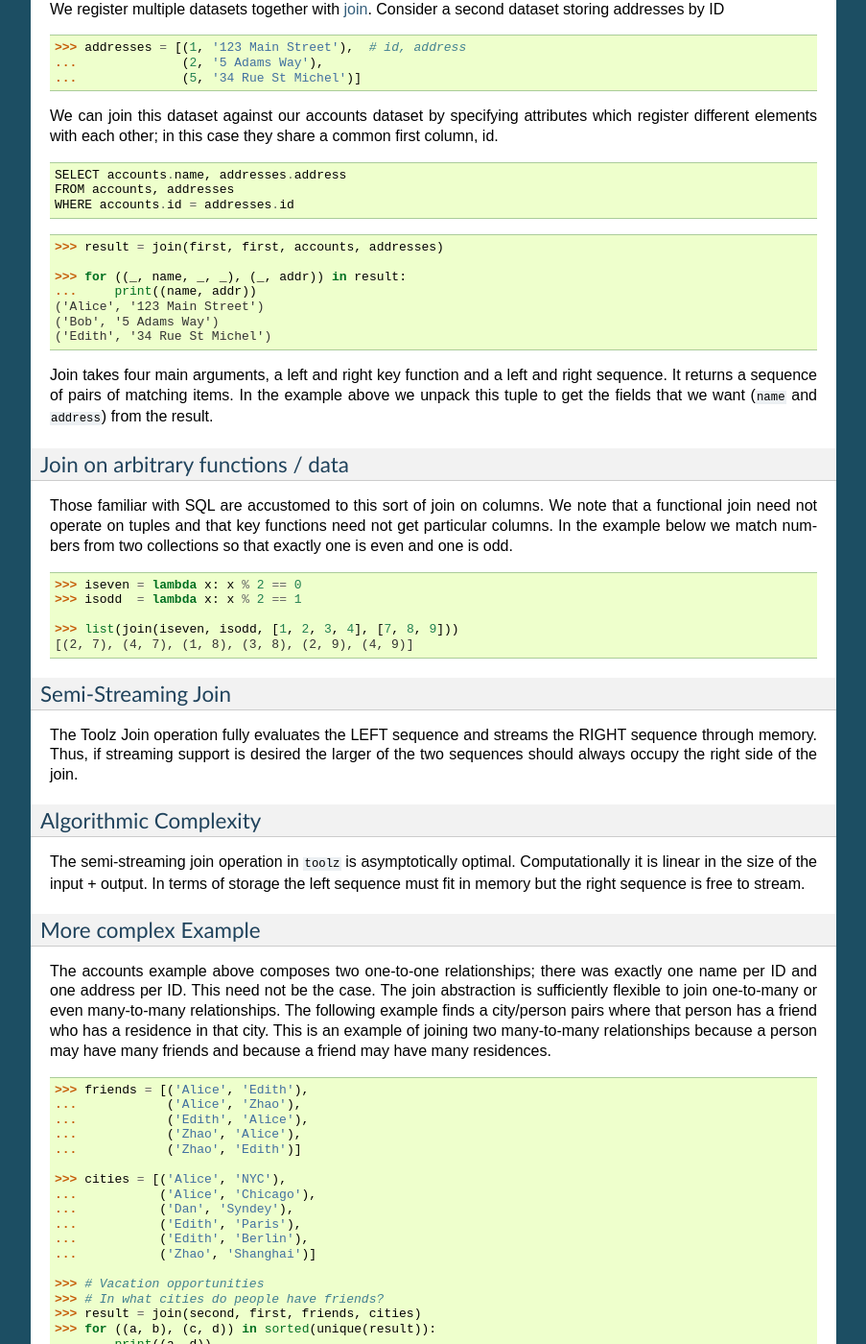
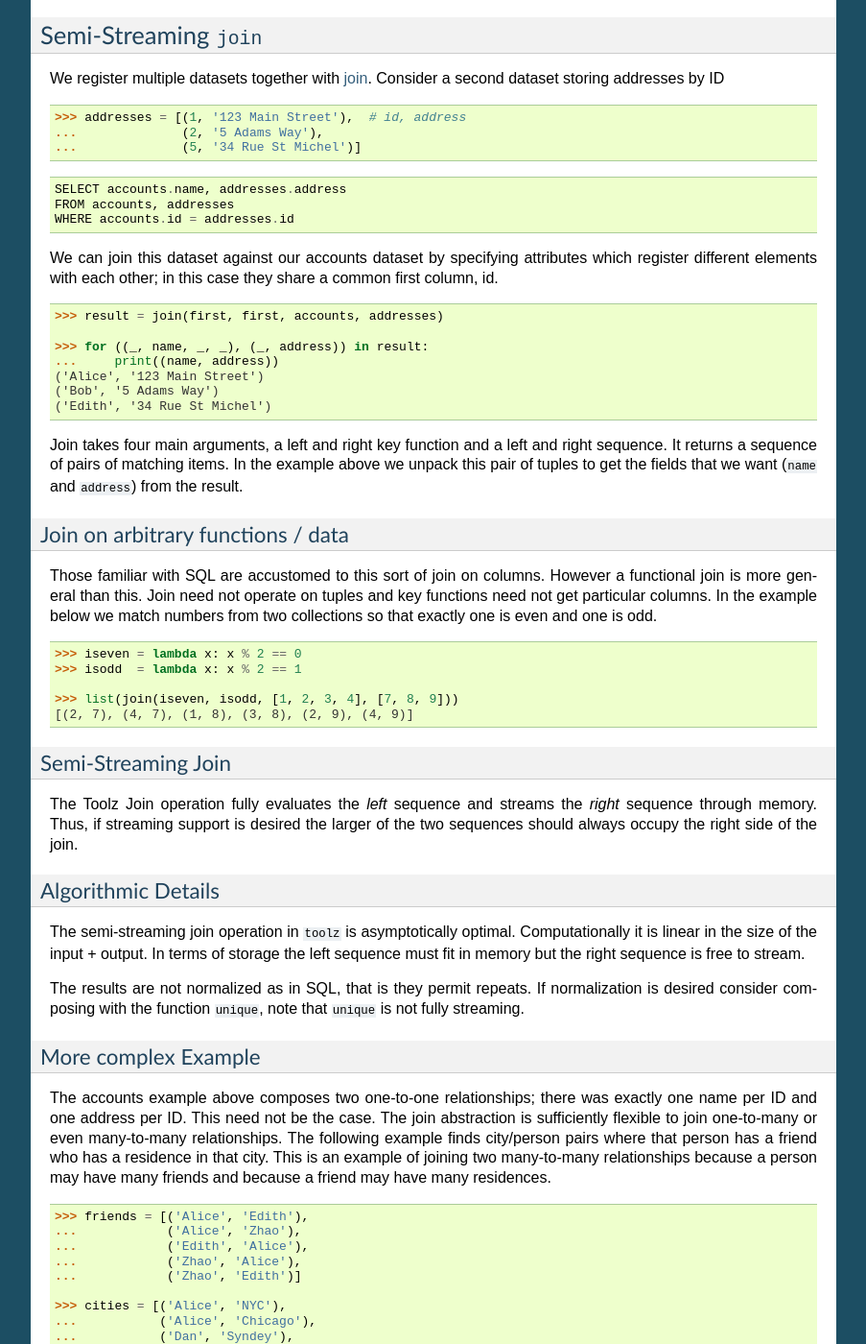
Before and after one commit to pytoolz/toolz, a Sphinx documentation site: the page built from doc/source/streaming-analytics.rst, in a window 1280 px wide and 1400 px high, scrolled down 1972 px. Shown: the whole window at 96% size, without its empty margins (198-1101 px from the left). Built offline with Sphinx 7.4.7, drawn with Linux system fonts in a browser that asks for light colours; the version number is read from the project's files by our own code; some of the changed text lies outside the part shown.

Commit message:
edits to streaming-analytics doc page

```diff
--- a/doc/source/streaming-analytics.rst
+++ b/doc/source/streaming-analytics.rst
@@ -50,7 +50,7 @@
 We separate split-apply-combine operations into the following two concepts
 
 1.  Split the dataset into groups by some property
-2.  Reduce each of the groups with some synopsis
+2.  Reduce each of the groups with some synopsis function
 
 Toolz supports this common workflow with a simple in-memory solution and with a
 more sophisticated streaming solution.
@@ -84,6 +84,7 @@
 Then we chain them together into a single computation
 
 .. code::
+
    >>> pipe(accounts, groupby(get(3)),
    ...                valmap(compose(sum, map(get(2)))))
    {'F': 400, 'M': 400}
@@ -94,13 +95,14 @@
 
 The ``groupby`` function collects the entire dataset in memory into a
 dictionary.  While convenient, the ``groupby`` operation is *not streaming* and
-so this approach is limited to what can comfortably fit into memory.
+so this approach is limited to datasets that can fit comfortably into memory.
 
-Toolz acheives streaming split-apply-combine with `reduceby`_ which performs a
-simultaneous reduction on each group as elements stream in.  To understand this
-section you should first be familiar with the builtin funciton ``reduce``.
+Toolz acheives streaming split-apply-combine with `reduceby`_, a function that
+performs a simultaneous reduction on each group as the elements stream in.  To
+understand this section you should first be familiar with the builtin funciton
+``reduce``.
 
-The ``reduceby`` operation takes a key function, like ``groupby`` and a binary
+The ``reduceby`` operation takes a key function, like ``groupby``, and a binary
 operator like ``add`` or ``lesser = lambda acc, x: acc if acc < x else x``.  It
 is unable to accept full reduction operations like ``sum`` or ``min`` as these
 would require access to the entire group at once.  Here is a simple example:
@@ -118,20 +120,21 @@
 
 
 The challenge to using ``reduceby`` often lies in the construction of a
-suitable binary operator.  Here is the solution for our accounts example:
+suitable binary operator.  Here is the solution for our accounts example that
+adds up the balances for each group:
 
 .. code::
 
-   >>> binop = lambda acc, (id, name, bal, gend): acc + bal
+   >>> binop = lambda total, (id, name, bal, gend): total + bal
    >>> initial_value = 0
 
    >>> reduceby(get(3), binop, accounts, initial_value)
    {'F': 400, 'M': 400}
 
 
-This construction supports ``accounts`` datasets that could be much larger than
-available memory.  Only the reduced result must be able to fit comfortably in
-memory and this is rarely an issue, even for very large computations.
+This construction supports datasets that are much larger than available memory.
+Only the output must be able to fit comfortably in memory and this is rarely an
+issue, even for very large split-apply-combine computations.
 
 
 Semi-Streaming ``join``
@@ -146,6 +149,12 @@
    ...              (2, '5 Adams Way'),
    ...              (5, '34 Rue St Michel')]
 
+.. code::
+
+   SELECT accounts.name, addresses.address
+   FROM accounts, addresses
+   WHERE accounts.id = addresses.id
+
 We can join this dataset against our accounts dataset by specifying attributes
 which register different elements with each other; in this case they share a
 common first column, id.
@@ -153,31 +162,27 @@
 
 .. code::
 
-   SELECT accounts.name, addresses.address
-   FROM accounts, addresses
-   WHERE accounts.id = addresses.id
-
-.. code::
-
    >>> result = join(first, first, accounts, addresses)
 
-   >>> for ((_, name, _, _), (_, addr)) in result:
-   ...     print((name, addr))
+   >>> for ((_, name, _, _), (_, address)) in result:
+   ...     print((name, address))
    ('Alice', '123 Main Street')
    ('Bob', '5 Adams Way')
    ('Edith', '34 Rue St Michel')
 
 Join takes four main arguments, a left and right key function and a left and
 right sequence.  It returns a sequence of pairs of matching items.  In the
-example above we unpack this tuple to get the fields that we want (``name`` and
-``address``) from the result.
+example above we unpack this pair of tuples to get the fields that we want
+(``name`` and ``address``) from the result.
 
 Join on arbitrary functions / data
 ^^^^^^^^^^^^^^^^^^^^^^^^^^^^^^^^^^
 
-Those familiar with SQL are accustomed to this sort of join on columns.  We
-note that a functional join need not operate on tuples and that key functions
-need not get particular columns.  In the example below we match numbers from two collections so that exactly one is even and one is odd.
+Those familiar with SQL are accustomed to this sort of join on columns.
+However a functional join is more general than this.  Join need not operate on
+tuples and key functions need not get particular columns.  In the example
+below we match numbers from two collections so that exactly one is even and one
+is odd.
 
 .. code::
 
@@ -191,18 +196,22 @@
 Semi-Streaming Join
 ^^^^^^^^^^^^^^^^^^^
 
-The Toolz Join operation fully evaluates the LEFT sequence and streams the
-RIGHT sequence through memory.  Thus, if streaming support is desired the
+The Toolz Join operation fully evaluates the *left* sequence and streams the
+*right* sequence through memory.  Thus, if streaming support is desired the
 larger of the two sequences should always occupy the right side of the join.
 
 
-Algorithmic Complexity
-^^^^^^^^^^^^^^^^^^^^^^
+Algorithmic Details
+^^^^^^^^^^^^^^^^^^^
 
 The semi-streaming join operation in ``toolz`` is asymptotically optimal.
 Computationally it is linear in the size of the input + output.  In terms of
 storage the left sequence must fit in memory but the right sequence is free to
 stream.
+
+The results are not normalized as in SQL, that is they permit repeats.  If
+normalization is desired consider composing with the function ``unique``, note
+that ``unique`` is not fully streaming.
 
 
 More complex Example
@@ -211,7 +220,10 @@
 The accounts example above composes two one-to-one relationships; there was
 exactly one name per ID and one address per ID.  This need not be the case.
 The join abstraction is sufficiently flexible to join one-to-many or even
-many-to-many relationships.  The following example finds a city/person pairs where that person has a friend who has a residence in that city.  This is an example of joining two many-to-many relationships because a person may have many friends and because a friend may have many residences.
+many-to-many relationships.  The following example finds city/person pairs
+where that person has a friend who has a residence in that city.  This is an
+example of joining two many-to-many relationships because a person may have
+many friends and because a friend may have many residences.
 
 
 .. code::
```
Also changed, not shown: other parts of doc/source/streaming-analytics.rst (+2 -2 lines).
